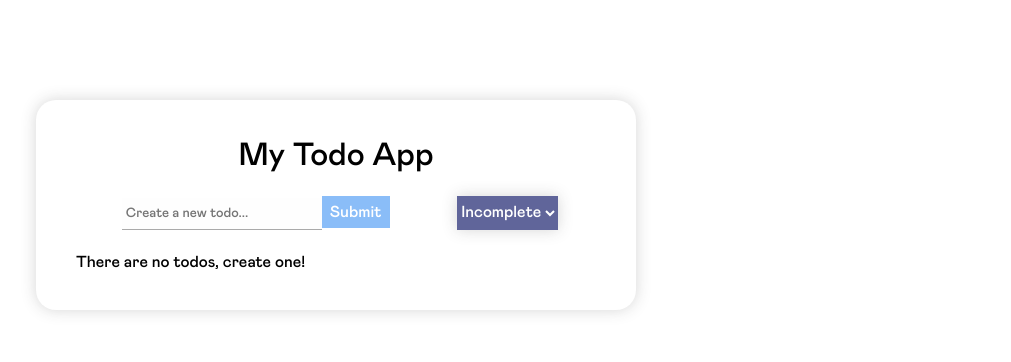
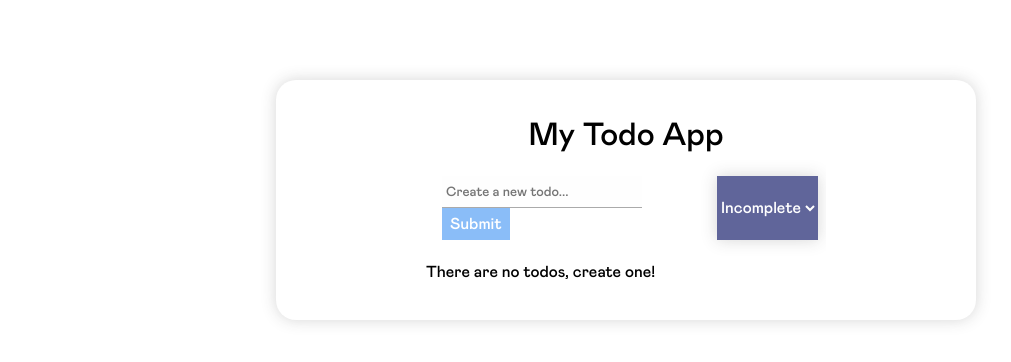
Before and after one commit to ajperez0705/react-todo, a React (Create React App) app: page / in a window 1280 px wide. Shown: the top 362 px of the page, without its empty margins (14-1025 px from the left). Built offline with nearby package versions, Linux system fonts and the light colour scheme; a web font is replaced by a local one.

Commit message:
fixed a bug with the todo error message, added Error modal when user tried to submit empty todo form

```diff
--- a/public/index.html
+++ b/public/index.html
@@ -33,6 +33,8 @@
   </head>
   <body>
     <noscript>You need to enable JavaScript to run this app.</noscript>
+    <div id="backdrop"></div>
+    <div id="modal"></div>
     <div id="root"></div>
     <!--
       This HTML file is a template.
--- a/src/App.js
+++ b/src/App.js
@@ -13,19 +13,19 @@ function App() {
   const [todos, setTodos] = useState([]);
   const [status, setStatus] = useState("Incomplete");
   const [filteredTodos, setFilteredTodos] = useState([]);
-  const [error, setError] = useState();
+  const [error, setError] = useState("modal");
 
   // This Use Effect runs on Init
   useEffect(() => {
     getLocalTodos();
-    errorHandler();
+    errorFilterHandler();
   }, []);
 
   // Use Effect
   useEffect(() => {
     renderFilteredTodos();
     saveLocalTodos();
-    errorHandler();
+    errorFilterHandler();
   }, [todos, status]);
 
   // Functions
@@ -35,21 +35,24 @@ function App() {
       { name: userInput, id: Math.random() * 10, completed: false },
     ]);
     setInput("");
-    errorHandler();
+    // errorFilterHandler();
   };
 
   const renderFilteredTodos = function () {
     switch (status) {
       case "Completed":
         setFilteredTodos(todos.filter((todo) => todo.completed === true));
+        if (filteredTodos.length === 0) {
+          setError({
+            message: "You have not completed any tasks! Go get something done!",
+          });
+        }
         break;
-
       case "Incomplete":
         setFilteredTodos(todos.filter((todo) => todo.completed === false));
         break;
       default:
         setFilteredTodos(todos);
-        console.log("Default");
     }
   };
 
@@ -67,11 +70,13 @@ function App() {
     }
   };
 
-  const errorHandler = () => {
+  const errorFilterHandler = () => {
     if (todos.length === 0) {
       setError({
         message: "There are no todos, create one!",
       });
+      console.log(filteredTodos);
+      return;
     } else if (todos.length > 0) {
       setError(null);
     }
@@ -92,7 +97,9 @@ function App() {
           createTodo={createTodo}
           input={input}
           setInput={setInput}
-          errorHandler={errorHandler}
+          errorFilterHandler={errorFilterHandler}
+          status={status}
+          setStatus={setStatus}
         />
         <Filter
           className={styles["user-input-child"]}
@@ -106,7 +113,7 @@ function App() {
         return (
           <TodoList
             // Props
-            errorHandler={errorHandler}
+            errorFilterHandler={errorFilterHandler}
             saveLocalTodos={saveLocalTodos}
             filterStatus={status}
             setFilteredTodos={setFilteredTodos}
@@ -121,6 +128,7 @@ function App() {
         );
       })}
       {error && <ErrorMessage message={error.message} />}
+      {/* <Modal message={error.message} /> */}
     </div>
   );
 }
--- a/src/App.module.css
+++ b/src/App.module.css
@@ -4,7 +4,6 @@
   box-sizing: border-box;
   overflow-x: hidden;
   font-family: mabry;
-  max-width: 700px;
 }
 
 @font-face {
@@ -15,14 +14,18 @@
 }
 
 .container {
-  /* display: flex; */
-  /* flex-direction: column; */
-  justify-content: center;
-  align-items: center;
-  margin: 100px 50px;
+  position: absolute;
+  top: 10%;
+
+  left: 0;
+  right: 0;
+  margin: auto;
   width: auto;
+  max-width: 700px;
+  height: auto;
+
   /* border: rgba(255, 255, 255, 0.137); */
-  padding: 40px;
+  padding: 40px 150px;
   border-radius: 20px;
   box-shadow: 0px 0px 15px 0px rgba(53, 52, 52, 0.205);
 }
@@ -36,7 +39,7 @@
 .user-input {
   display: flex;
   flex-direction: row;
-  justify-content: space-around;
+  justify-content: space-between;
   padding: 24px 8px;
 }
 
--- /dev/null
+++ b/src/Card.js
@@ -0,0 +1,11 @@
+import React from "react";
+
+import classes from "./Card.module.css";
+
+const Card = (props) => {
+  return (
+    <div className={`${classes.card} ${props.className}`}>{props.children}</div>
+  );
+};
+
+export default Card;
--- /dev/null
+++ b/src/Card.module.css
@@ -0,0 +1,5 @@
+.card {
+  background: white;
+  box-shadow: 0 2px 8px rgba(0, 0, 0, 0.26);
+  border-radius: 10px;
+}
--- a/src/Filter.js
+++ b/src/Filter.js
@@ -12,6 +12,7 @@ const Filter = (props) => {
       onChange={filterHandler}
       name="filtered-todos"
       id=""
+      value={props.status}
     >
       <option value="Incomplete">Incomplete</option>
       <option value="Completed">Completed</option>
--- a/src/Form.js
+++ b/src/Form.js
@@ -1,6 +1,10 @@
+import { useState } from "react";
 import styles from "./Form.module.css";
+import Modal from "./Modal";
 
 const Form = (props) => {
+  const [errorMessageForm, setErrorMessageForm] = useState();
+
   const inputHandler = function (e) {
     props.setInput(e.target.value);
   };
@@ -8,14 +12,25 @@ const Form = (props) => {
   const submitHandler = function (e) {
     e.preventDefault();
 
-    if (props.input === "") return;
+    if (props.input === "") {
+      setErrorMessageForm({
+        title: "Error!",
+        message: "You need to write something porra",
+      });
+    } else props.createTodo(props.input);
 
-    props.createTodo(props.input);
-
-    props.errorHandler();
+    props.setStatus("Incomplete");
   };
 
   return (
+    <div>
+      {errorMessageForm && (
+        <Modal
+          title={errorMessageForm.title}
+          message={errorMessageForm.message}
+          setErrorMessage={setErrorMessageForm}
+        />
+      )}
       <form className={styles.form} action="">
         <input
           className={styles.input}
@@ -28,6 +43,7 @@ const Form = (props) => {
           Submit
         </button>
       </form>
+    </div>
   );
 };
 
--- /dev/null
+++ b/src/Modal.js
@@ -0,0 +1,48 @@
+import { Fragment } from "react";
+import ReactDOM from "react-dom";
+import style from "./Modal.module.css";
+import Card from "./Card";
+
+const Modal = (props) => {
+  const onConfirmHandler = function (e) {
+    e.preventDefault();
+
+    props.setErrorMessage("");
+  };
+
+  const ModalPopup = function () {
+    return (
+      <Fragment>
+        <div className={style.modal}>
+          <Card className={style.modal}>
+            <header className={style.header}>
+              <h2>{props.title}</h2>
+            </header>
+            <div className={style.content}>
+              <p>{props.message}</p>
+            </div>
+            <footer className={style.actions}>
+              <button onClick={onConfirmHandler}>Okay</button>
+            </footer>
+          </Card>
+        </div>
+      </Fragment>
+    );
+  };
+
+  const Backdrop = function () {
+    return <div className={style.backdrop} onClick={props.onConfirm} />;
+  };
+
+  return (
+    <Fragment>
+      {ReactDOM.createPortal(<Backdrop />, document.getElementById("modal"))}
+      {ReactDOM.createPortal(
+        <ModalPopup title={props.title} message={props.message} />,
+        document.getElementById("modal")
+      )}
+    </Fragment>
+  );
+};
+
+export default Modal;
--- /dev/null
+++ b/src/Modal.module.css
@@ -0,0 +1,45 @@
+.backdrop {
+  position: fixed;
+  top: 0;
+  left: 0;
+  width: 100%;
+  height: 100vh;
+  z-index: 10;
+  background: rgba(0, 0, 0, 0.75);
+}
+
+.modal {
+  position: fixed;
+  top: 30vh;
+  left: 10%;
+  width: 80%;
+  z-index: 100;
+  overflow: hidden;
+}
+
+.header {
+  background: #4f005f;
+  padding: 1rem;
+}
+
+.header h2 {
+  margin: 0;
+  color: white;
+}
+
+.content {
+  padding: 1rem;
+}
+
+.actions {
+  padding: 1rem;
+  display: flex;
+  justify-content: flex-end;
+}
+
+@media (min-width: 768px) {
+  .modal {
+    left: calc(50% - 20rem);
+    width: 40rem;
+  }
+}
--- a/src/TodoList.js
+++ b/src/TodoList.js
@@ -19,7 +19,7 @@ const TodoList = (props) => {
       }
       resetFilteredTodos();
       props.saveLocalTodos();
-      props.errorHandler();
+      props.errorFilterHandler();
       // console.log(props.filteredTodos);
     }
   };
```
Lines whose indentation alone changed are shown as unchanged.
